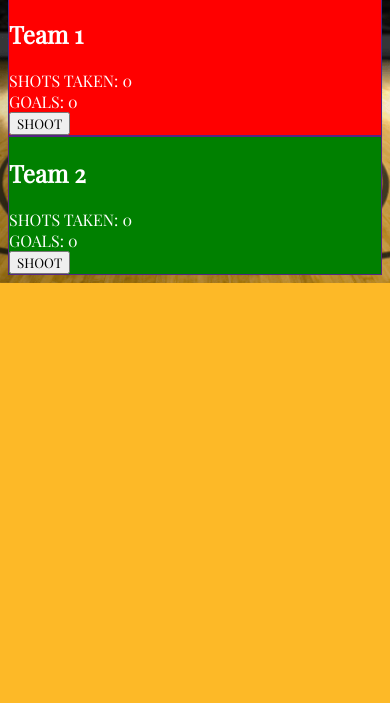
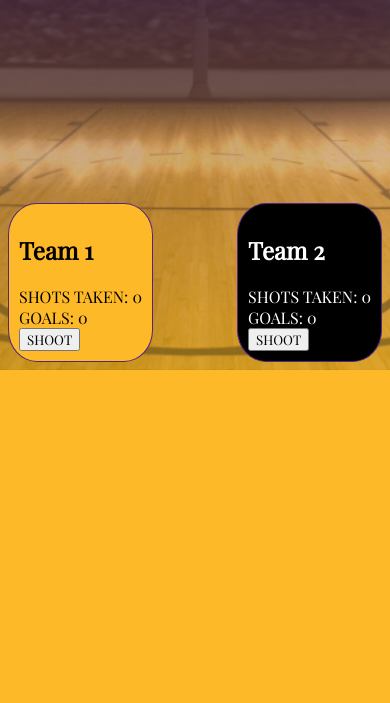
Before and after one commit to damieante13/js_sports_game, a plain HTML site: page index.html in a window 390 px wide. Shown: the part 141-844 px from the top of the page. Drawn offline with nearby package versions, Linux system fonts and the light colour scheme.

Commit message:
cleaned up css and html not responsive

```diff
--- a/assets/css/style.css
+++ b/assets/css/style.css
@@ -8,7 +8,7 @@ font-family: 'Playfair Display', serif;
 }
 
 body{
-background-image: url("../images/indoor-basketball-court.png");
+background-image: linear-gradient( to bottom, rgba(85,37,131,0.5), rgba(253,185,39,0.5)), url("../images/indoor-basketball-court.png");
 background-repeat: no-repeat;
 background-position: center;
 background-size: cover;
@@ -19,33 +19,32 @@ color: white;
 #Container {
 display: flex;
 flex-direction: column;
-
-}
-
-#resetContainer{
-border: 1px solid #552583;
-background-color: #552583;
 }
 
 
-/*.hide {
-    display: none;
-}*/
+#reset-container {
+flex-basis: 250px;
+}
+
+#second {
+    display: flex;
+    justify-content: space-between;
+}
 
 .left {
     border: 1px solid #552583;
-    background-color: red;
+    background-color: #FDB927;
+    color: black;
+    border-radius: 20%;
+    padding: 10px;
 }
 
 .right {
     border: 1px solid #552583;
-    background-color: green;
+    background-color: black;
+    border-radius: 20%;
+    padding: 10px;
 }
-
-/*.clear {
-    border: 1px solid #552583;
-    background-color: #552583;
-}*/
 
 #reset-container, h1 {
     text-align: center;
--- a/index.html
+++ b/index.html
@@ -17,7 +17,6 @@
             NUMBER OF RESETS: <span id="num-resets">0</span>
         </div>
 
-                <div class="clear"></div>
                       <div id="second">
                         <div class="left">
                             <h2>
@@ -45,7 +44,6 @@
                             </div>
                         </div>
                     </div>
-                <div class="clear"></div>
 
     </div>
 
```
